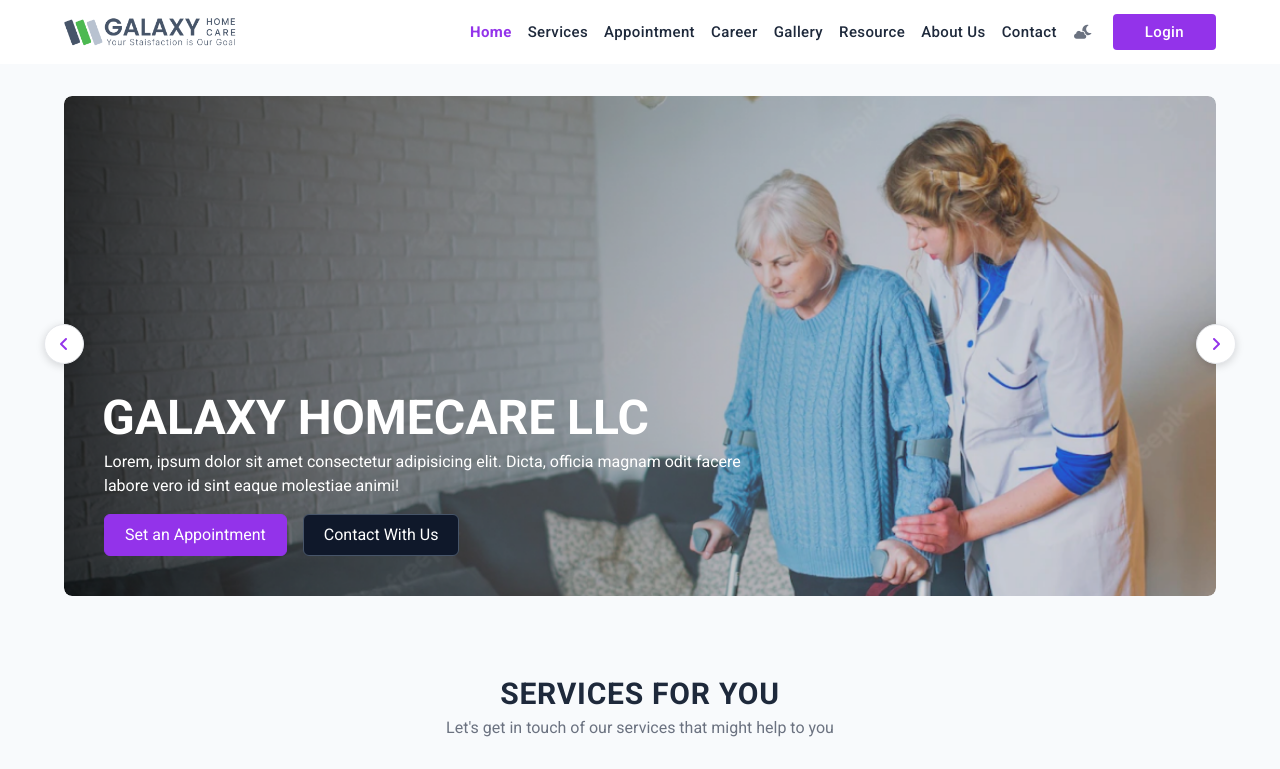
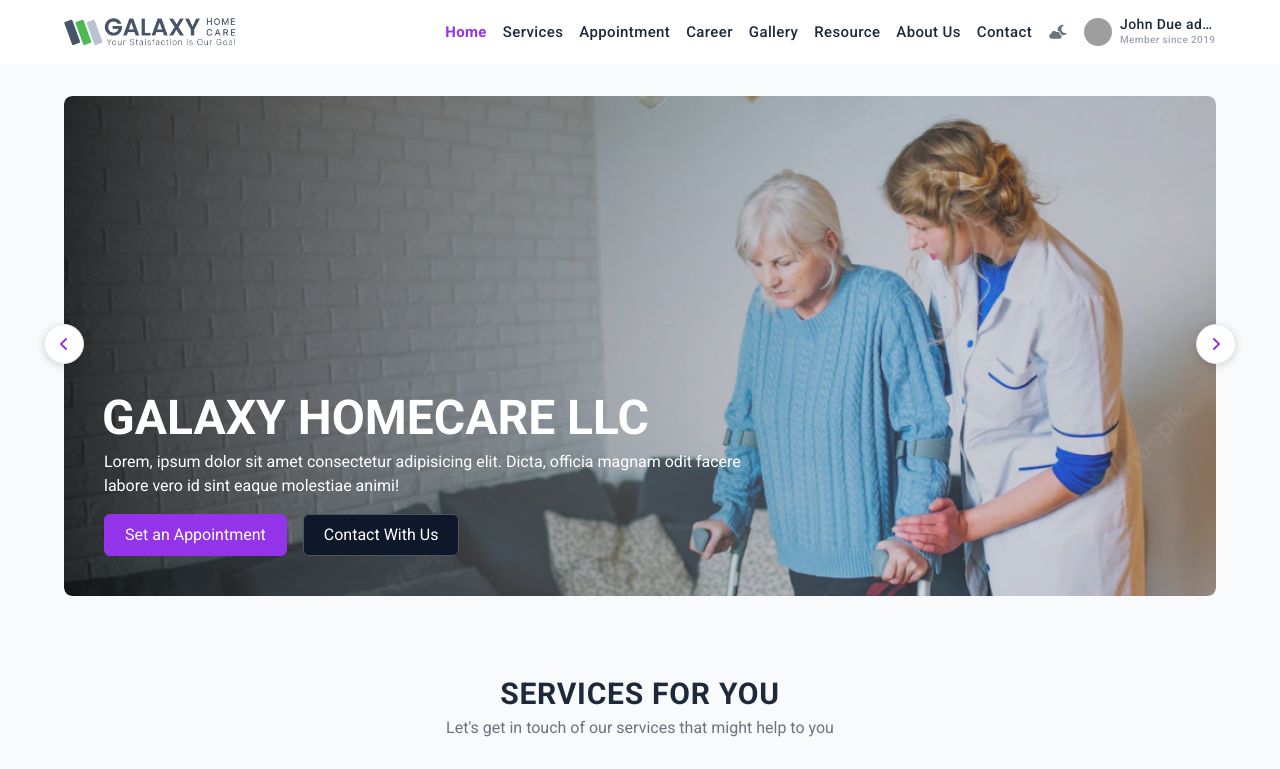
Before and after one commit to Galaxy-Homecare-LLC/ghc-home-design, a website: page index.html in a window 1280 px wide. Shown: the top 769 px of the page. Drawn offline with nearby package versions, Linux system fonts and the light colour scheme; grey boxes are pictures that could not be loaded.

Commit message:
before login header style changed

```diff
--- a/index.html
+++ b/index.html
@@ -23,11 +23,16 @@
         <div
           class="container relative h-16 bg-white px-6 dark:bg-primary lg:flex lg:items-center lg:justify-between xl:px-16 2xl:px-0">
           <div class="flex h-full items-center justify-between">
-            <div class="flex min-h-full w-[176px] items-center overflow-hidden">
+            <a href="" class="flex min-h-full w-[176px] items-center overflow-hidden">
               <img id="logoLight" hidden class="w-36 lg:w-44" src="../asset/img/logo-light.png" alt="" />
               <img id="logoNight" hidden class="relative -top-1 w-36 lg:w-44" src="../asset/img/logo-dark.png" alt="" />
-            </div>
+            </a>
             <div class="flex items-center gap-3 lg:hidden">
+              <!-- after login -->
+              <a href="#" class="inline-flex items-center text-lg text-gray-600 dark:text-gray-300">
+                <img src="https://i.pravatar.cc/300" class="h-5 w-5 rounded-full" alt="">
+              </a>
+              <!-- before login -->
               <a href="#" class="inline-block text-lg text-gray-600 dark:text-gray-300">
                 <i class="fa-solid fa-user-circle"></i>
               </a>
@@ -48,7 +53,7 @@
             <div id="navigation"
               class="absolute left-0 right-0 top-[-380px] z-[-100] transition-all duration-500 ease-in lg:static lg:z-auto lg:w-auto lg:min-w-[701.06px] lg:opacity-100">
               <ul
-                class="mx-auto flex w-full flex-col gap-3 bg-white px-6 py-4 text-[15px] font-medium tracking-wide text-slate-800 dark:bg-primary dark:text-gray-200 lg:mx-0 lg:flex-row lg:items-center lg:justify-end lg:gap-4 lg:px-0 lg:py-0">
+                class="mx-auto flex w-full flex-col gap-3 bg-white px-6 py-4 text-[15px] font-medium tracking-wide text-slate-800 dark:bg-primary dark:text-gray-200 lg:mx-0 lg:flex-row lg:items-center lg:justify-end lg:gap-2.5 xl:gap-4 lg:px-0 lg:py-0">
                 <li class="font-semibold text-purple-600">
                   <a href="./index.html">Home</a>
                 </li>
@@ -73,15 +78,24 @@
                 <li class="duration-300 hover:text-purple-600">
                   <a href="">Contact</a>
                 </li>
-                <li class="hidden items-center gap-5 lg:flex">
+                <li>
                   <button id="themeColor" type="button"
                     class="hidden min-w-[20px] text-sm text-gray-500 focus:outline-none lg:inline-block">
                     <span id="iconNight" class="hidden"><i class="fa-solid fa-cloud-moon"></i></span>
                     <span id="iconLight" class="hidden"><i class="fa-solid fa-cloud-sun"></i></span>
                   </button>
-                  <a href=""
-                    class="inline-flex h-9 min-w-[79.42px] items-center justify-center rounded bg-purple-600 px-8 text-white duration-500 lg:w-auto">
-                    Login
+                </li>
+                <li class="hidden lg:block">
+                  <!-- <a href=""
+                        class="inline-flex h-9 min-w-[79.42px] items-center justify-center rounded bg-purple-600 px-8 text-white duration-500 lg:w-auto">
+                        Login
+                      </a> -->
+                  <a href="#" class="flex items-center gap-2">
+                    <img class="h-7 w-7 rounded-full" src="https://i.pravatar.cc/300" alt="">
+                    <div class="text-sm">
+                      <h4 class="truncate max-w-[96px]">John Due adfadf</h4>
+                      <span class="-mt-1 block text-[10px] text-gray-400">Member since 2019</span>
+                    </div>
                   </a>
                 </li>
               </ul>
```
Also changed, not shown: galleryImgfixed.html (+19 -7 lines), asset/css/app.css.
